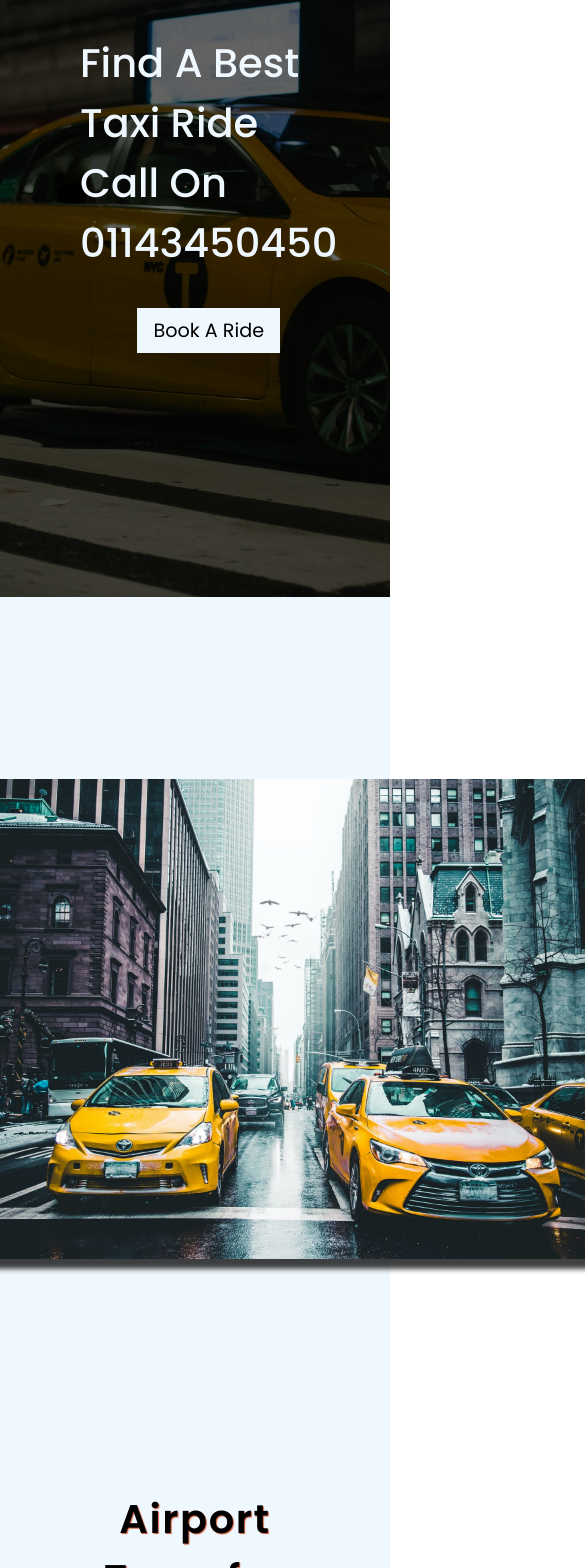
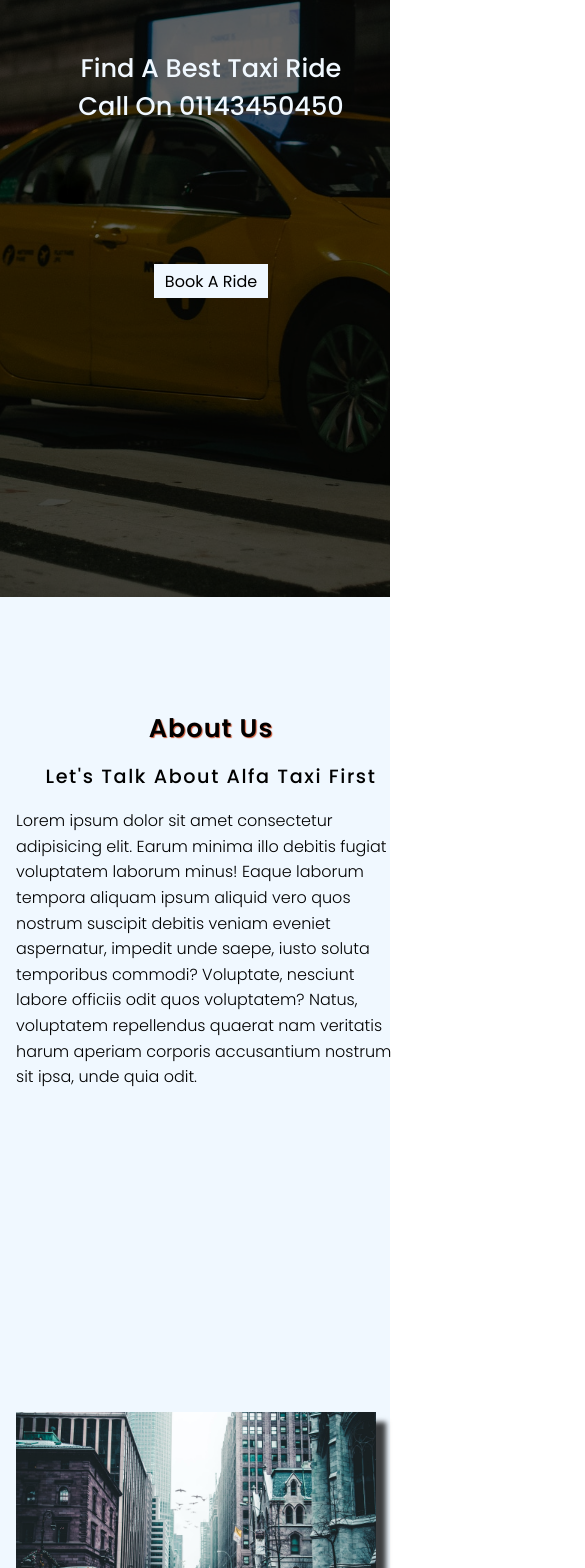
Before and after one commit to wajidkashoo14/react-asus, a React (Create React App) app in the folder script/: page / in a window 390 px wide. Shown: the part 247-1815 px from the top of the page, 585 px wide, since content can reach past the window. Built offline with nearby package versions, Linux system fonts and the light colour scheme.

Commit message:
fixed link issue

```diff
--- a/script/public/index.html
+++ b/script/public/index.html
@@ -10,6 +10,7 @@
       content="Web site created using create-react-app"
     />
     <link rel="apple-touch-icon" href="%PUBLIC_URL%/logo192.png" />
+    <link href="https://unpkg.com/aos@2.3.1/dist/aos.css" rel="stylesheet" />
     <!--
       manifest.json provides metadata used when your web app is installed on a
       user's mobile device or desktop. See https://developers.google.com/web/fundamentals/web-app-manifest/
--- a/script/src/Aboutus.js
+++ b/script/src/Aboutus.js
@@ -17,13 +17,8 @@ function Aboutus() {
           corporis accusantium nostrum sit ipsa, unde quia odit.
         </p>
       </div>
-      <figure className="aboutus__figure">
-        <img
-          className="image__aboutus"
-          src={AboutUsImage}
-          alt="about us image"
-        />
-      </figure>
+
+      <img className="image__aboutus" src={AboutUsImage} alt="about us " />
     </div>
   );
 }
--- a/script/src/Airports.js
+++ b/script/src/Airports.js
@@ -11,7 +11,7 @@ function Airports() {
       </h1>
       <div className="airports__info">
         <div className="airports__image">
-          <img src={Arrivals} className="airport__image" alt="airport image" />
+          <img src={Arrivals} className="airport__image" alt="airport" />
         </div>
         <div className="airports__details">
           <Airport
--- a/script/src/aboutus.css
+++ b/script/src/aboutus.css
@@ -1,6 +1,6 @@
 .aboutus {
   width: 100vw;
-  height: 100vh;
+  min-height: 100vh;
   background-color: aliceblue;
   display: flex;
   justify-content: center;
@@ -42,7 +42,7 @@
 }
 
 .image__aboutus {
-  margin-top: 5rem;
+  margin-top: -15rem;
   height: 30rem;
   width: 40rem;
   background-position: center;
@@ -52,3 +52,38 @@
   -webkit-box-shadow: 10px 10px 5px 0px rgba(0, 0, 0, 0.75);
   -moz-box-shadow: 10px 10px 5px 0px rgba(0, 0, 0, 0.75);
 }
+
+@media only screen and (max-width: 450px) {
+  .aboutus {
+    width: 100vw;
+    display: block;
+    padding: 1rem;
+    text-align: center;
+  }
+
+  .heading__aboutus {
+    width: 100vw;
+    text-align: center;
+    min-width: 0;
+    font-size: 1.6rem;
+  }
+  .heading__secondary {
+    width: 100vw;
+    text-align: center;
+    font-size: 1.2rem;
+  }
+  .aboutus-details {
+    /* padding: 1rem; */
+    width: 100vw;
+    font-size: 1rem;
+    text-align: left;
+    line-height: 1.6rem;
+  }
+
+  .image__aboutus {
+    width: 22.5rem;
+    height: 18rem;
+    margin-top: -15rem;
+    /* margin: 0 auto; */
+  }
+}
--- a/script/src/airports.css
+++ b/script/src/airports.css
@@ -1,5 +1,5 @@
 .airports {
-  height: 100vh;
+  min-height: 100vh;
   width: 100%;
   background-color: aliceblue;
   padding: 3rem 5rem;
@@ -52,3 +52,25 @@
   border-radius: 5px;
   box-shadow: rgba(0, 0, 0, 0.35) 0px 5px 15px;
 }
+@media only screen and (max-width: 450px) {
+  .airports {
+    width: 100vw;
+    padding: 0 1rem;
+    padding-top: 5rem;
+    overflow-x: hidden;
+  }
+  .airports__info {
+    display: block;
+  }
+  .airports__primary__heading {
+    font-size: 1.8rem;
+  }
+  .airport__image {
+    width: 20rem;
+    margin-bottom: 2rem;
+  }
+  .airport__heading {
+    font-size: 1.3rem;
+    font-weight: 500;
+  }
+}
--- a/script/src/footer.css
+++ b/script/src/footer.css
@@ -61,3 +61,24 @@
 .list-item:hover {
   color: blue;
 }
+
+@media only screen and (max-width: 450px) {
+  .footer {
+    width: 100vw;
+    display: block;
+  }
+  .subscribe {
+    display: flex;
+    flex-direction: column;
+    justify-content: center;
+    align-items: center;
+    padding-top: 2rem;
+  }
+  .subscribe input {
+    margin-bottom: 1rem;
+  }
+
+  .subscribe input::placeholder {
+    padding-left: 0.3rem;
+  }
+}
--- a/script/src/form.css
+++ b/script/src/form.css
@@ -92,3 +92,38 @@
 .form-btn:hover {
   transform: translateY(-5px);
 }
+
+@media only screen and (max-width: 450px) {
+  .contact__form {
+    width: 100vw;
+    height: auto;
+    padding: 1rem;
+    padding-bottom: 3rem;
+  }
+  .airport__form {
+    width: 100vw;
+    display: flex;
+    flex-direction: column;
+    text-align: center;
+    margin: 1rem auto;
+  }
+
+  .airport__form input {
+    width: 22rem;
+  }
+  .airport__form textarea {
+    width: 22rem;
+  }
+  .airport__form__heading {
+    font-size: 1.6rem;
+    margin-top: 5rem;
+  }
+  .airport__form__heading__secondary {
+    font-size: 0.9rem;
+    font-weight: 400;
+  }
+  .form-btn {
+    padding: 0.7rem 1.6rem;
+    font-size: 1.1;
+  }
+}
--- a/script/src/home.css
+++ b/script/src/home.css
@@ -1,6 +1,6 @@
 .home {
   position: relative;
-  max-width: 100%;
+  width: 100%;
   height: 100vh;
   background-image: url(./Assets/car.jpg);
   background-position: bottom;
@@ -57,3 +57,26 @@
   color: aliceblue;
   transition: 0.3s all ease;
 }
+
+@media only screen and (max-width: 450px) {
+  .home {
+    padding: 1rem;
+    width: 100vw;
+  }
+
+  .heading {
+    text-align: center;
+    margin-top: 35rem;
+    width: 100vw;
+    font-size: 1.6rem;
+  }
+
+  .home__btn {
+    font-size: 1rem;
+    padding: 0.3rem 0.7rem;
+    margin-top: -32rem;
+  }
+  .overlay {
+    width: 100vw;
+  }
+}
--- a/script/src/index.css
+++ b/script/src/index.css
@@ -19,3 +19,9 @@ ul {
 a {
   text-decoration: none;
 }
+
+@media only screen and (max-width: 450px) {
+  body {
+    overflow-x: auto;
+  }
+}
--- a/script/src/navbar.css
+++ b/script/src/navbar.css
@@ -46,3 +46,16 @@ header {
 .navlink:hover {
   color: #0000e8;
 }
+
+@media only screen and (max-width: 450px) {
+  body {
+    overflow-x: hidden;
+  }
+  header {
+    position: fixed;
+    width: 100vw;
+  }
+  .navbar {
+    display: none;
+  }
+}
```
Also changed, not shown: 2 other files (tests, documents, lock files or other folders).
